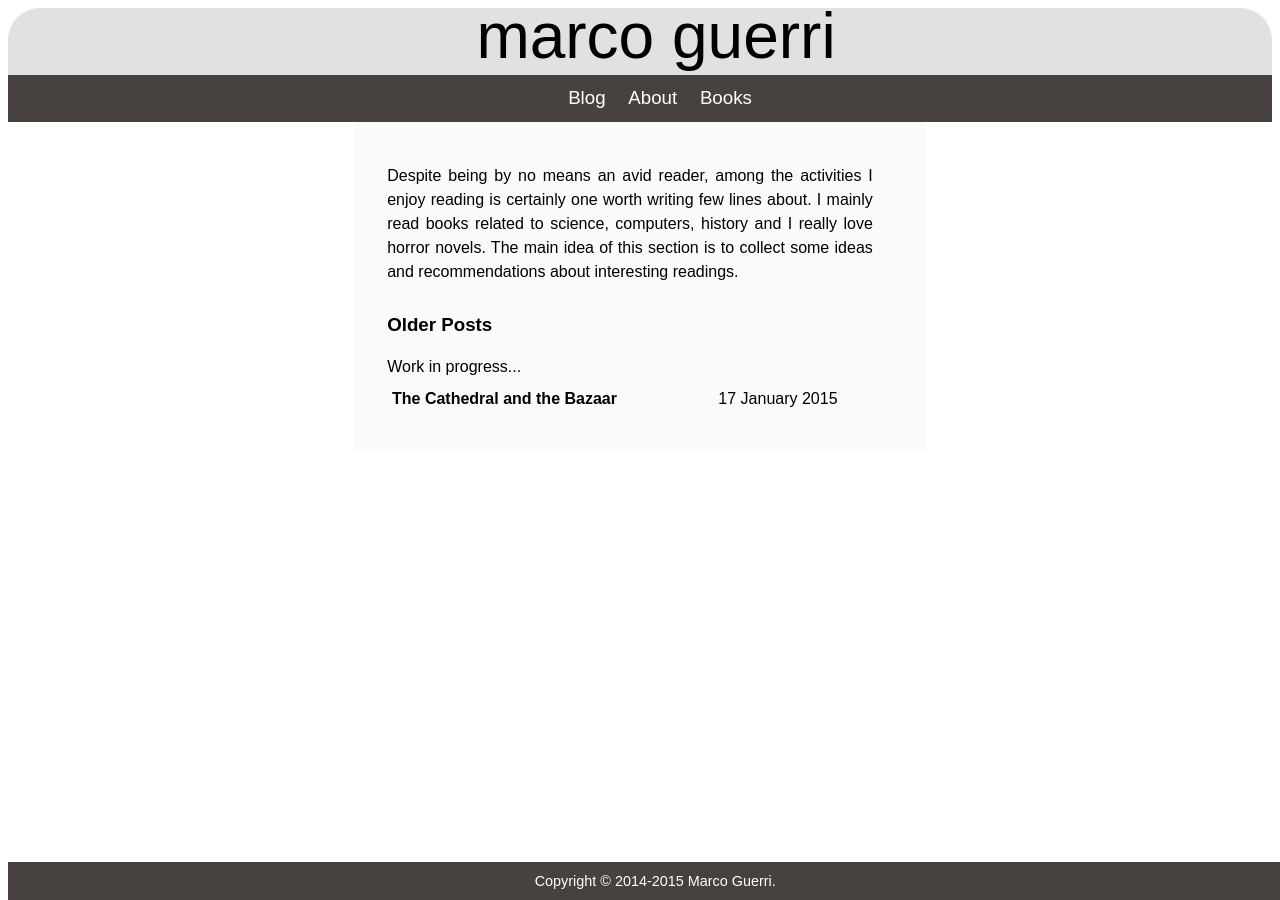
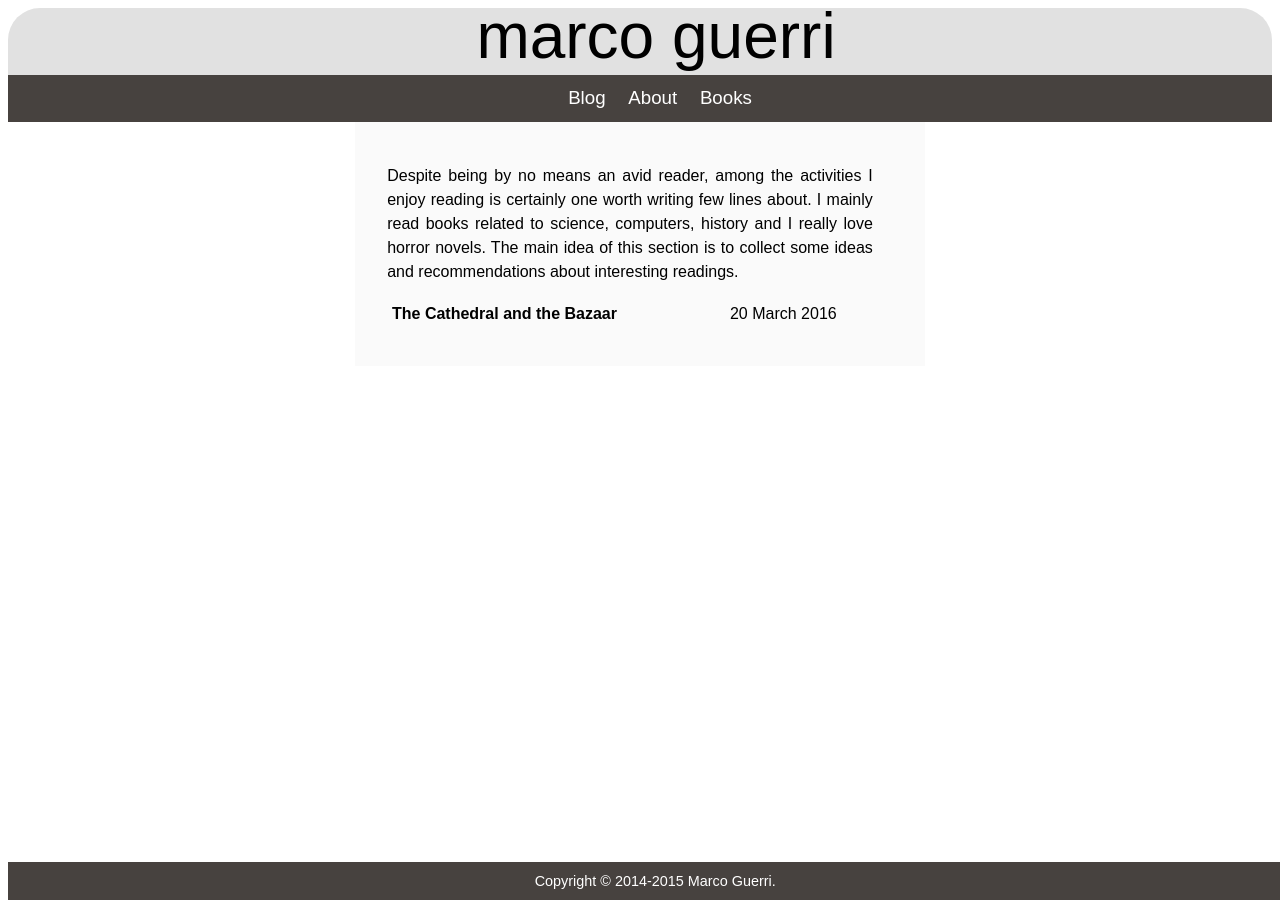
Before and after one commit to marcoguerri/marcoguerri.github.io, a Jekyll site: the page built from books.html, in a window 1280 px wide. Built offline with Jekyll 4.4.1, drawn with Linux system fonts in a browser that asks for light colours; nearby versions of some CDN libraries.

Commit message:
Fixed date of The Cathedral and the Bazaar

```diff
--- a/_posts/2015-01-17-cathedralandbazaar.markdown
+++ b/_posts/2016-03-20-cathedralandbazaar.markdown
@@ -1,7 +1,7 @@
 ---
 layout: post
 title:  "The Cathedral and the Bazaar"
-date:   2015-01-17 20:00:00
+date:   2016-03-20 20:00:00
 categories: books
 keywords: Books
 published: Yes
--- a/books.html
+++ b/books.html
@@ -24,27 +24,12 @@ full_posts: 2
 
 {% for post in site.posts %}
   {% if post.keywords contains 'Books' %}
-      {% if forloop.index < page.full_posts %}
-      <div class='post'>
-        <h1><a href='{{post.url}}'><b>{{post.title}}</b></a></h1>
-        <div class="date">
-        <span class='date'>{{post.date | date_to_string}}</span>
-        </div>
-        <div class='body'>{{post.excerpt}}</div>
-      </div>
-      {% else %}
-        {% if forloop.index == page.full_posts %}
-        <h3>Older Posts</h3>
-        Work in progress...
-        {% endif %}
-
         <table class='post-list'>
         <tr>
           <th><a href='{{ post.url }}'><b>{{ post.title }}</b></a></th>
           <td>{{ post.date | date: "%-d %B %Y" }}</td>
         </tr>
         </table>
-      {% endif %}
     {% endif %}
 {% endfor %}
 </div>
```
